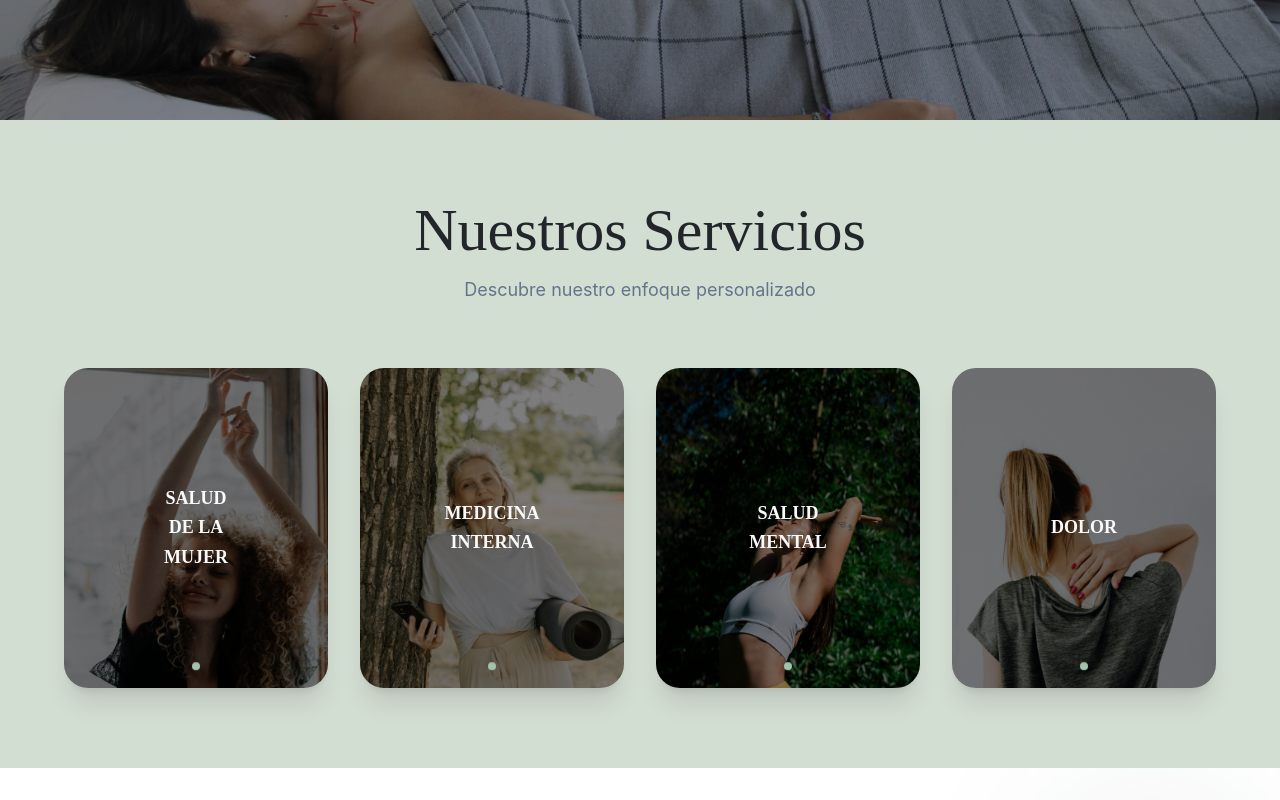
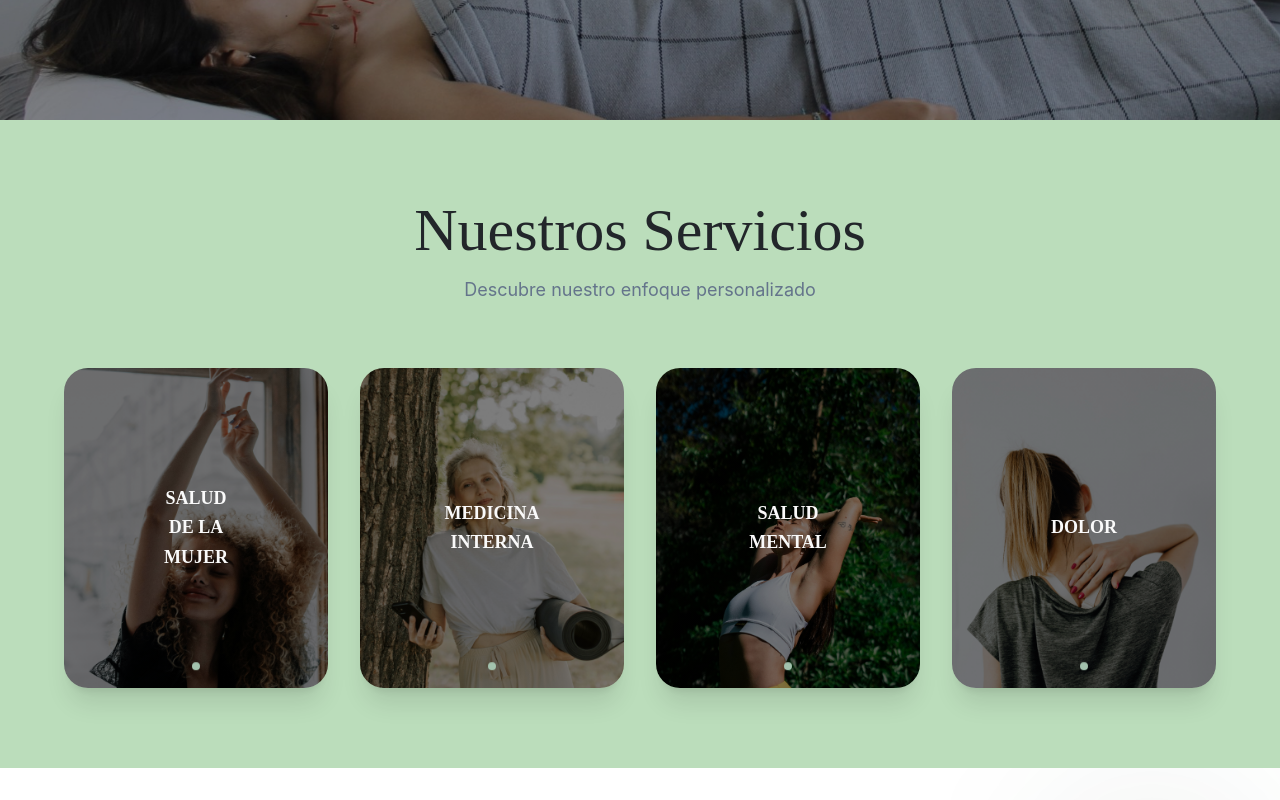
Before and after one commit to ltamayot/chic-landing-gen, a React (Vite) app: page / in a window 1280 px wide. Shown: the part 680-1480 px from the top of the page. Built offline with nearby package versions, Linux system fonts and the light colour scheme; the HTML template or start-up script is replaced by a standard one.

Commit message:
Change blog hero background color

```diff
--- a/src/index.css
+++ b/src/index.css
@@ -32,7 +32,7 @@ All colors MUST be HSL.
     --muted: 210 40% 96.1%;
     --muted-foreground: 215.4 16.3% 46.9%;
 
-    --sage: 120 15% 85%; /* Verde suave para fondos */
+    --sage: 120 33% 80%; /* Verde suave para fondos - #BCDDBC */
     --sage-dark: 120 20% 75%;
 
     --hero-green: 140 25% 30%; /* Verde para hero del blog */
```
